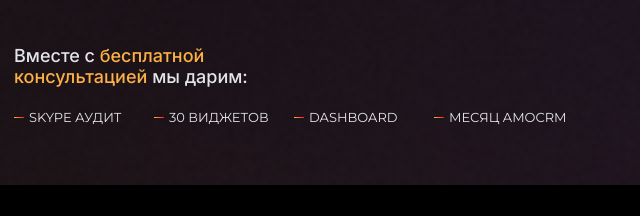
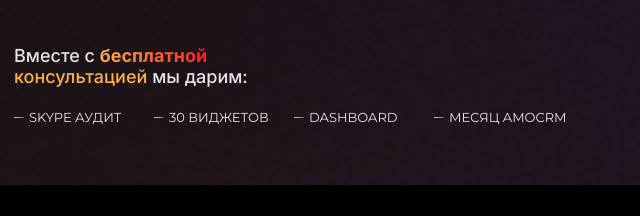
Before and after one commit to sol0veyy/welbex, a plain HTML site: page index.html in a window 1280 px wide. Shown: the part 244-460 px from the top of the page, 0-640 px from the left. Drawn offline with Linux system fonts and the light colour scheme.

Commit message:
small changes

```diff
--- a/index.css
+++ b/index.css
@@ -57,10 +57,14 @@ main {
   margin-top: 48px;
 }
 
-.desc__span {
-  /* background: linear-gradient(to right, #FCB045, #FD1D1D);
+.desc__span:nth-of-type(1) {
+  font-weight: bold;
+  background: linear-gradient(to right, #FCB045, #FD1D1D);
   -webkit-background-clip: text;
-  -webkit-text-fill-color: transparent; */
+  -webkit-text-fill-color: transparent;
+}
+
+.desc__span:nth-of-type(2) {
   color: #FCB045;
 }
 
@@ -83,7 +87,7 @@ main {
   height: 1px;
   width: 10px;
   margin-right: 5px;
-  background: linear-gradient(to right, #FCB045, #FD1D1D);
+  background: linear-gradient(to right, #FCB045 30%, #FD1D1D);
 }
 
 footer {
--- a/index.html
+++ b/index.html
@@ -19,7 +19,7 @@
     <main>
       <h1 class="title">Зарабатывайте больше <br/><span class='title__span'>с WELBEX</span></h1>
       <p class="title__desc">Развиваем и контролируем <br>продажи за вас</p>
-      <p class="desc">Вместе с <span class="desc__span">бесплатной <br> консультацией</span> мы дарим:</p>
+      <p class="desc">Вместе с <span class="desc__span">бесплатной</span><br/><span class="desc__span">консультацией</span> мы дарим:</p>
       <div class="gifts__block">
         <div class="gift">
           <div class="line"></div> skype аудит
```
